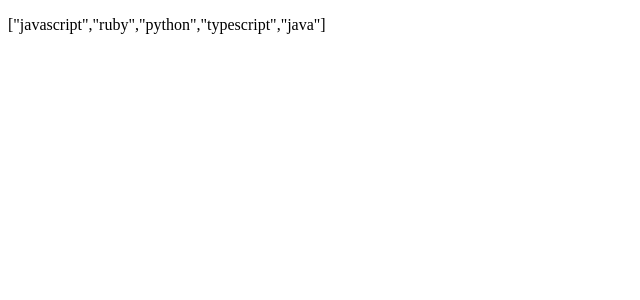
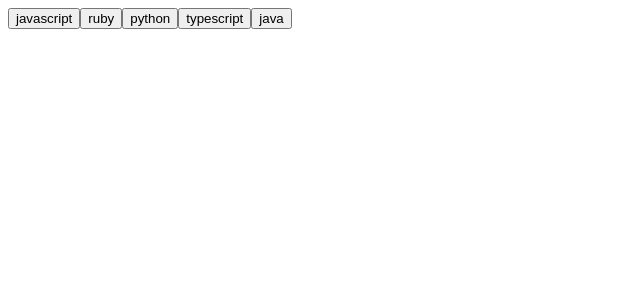
Before and after one commit to lucasfrosty/github-wrapper-ts, a React (Create React App) app: page / in a window 1280 px wide. Shown: the top 300 px of the page, without its empty margins (0-640 px from the left). Built offline with nearby package versions, Linux system fonts and the light colour scheme.

Commit message:
buttons are now changing the currentLanguage state

```diff
--- a/src/components/App/App.tsx
+++ b/src/components/App/App.tsx
@@ -18,11 +18,17 @@ class App extends React.Component<any, State> {
     });
   }
 
+  changeCurrentLanguage = (language: string) => {
+    this.setState({
+      currentLanguage: language,
+    });
+  }
+
   render() {
     const { languages } = this.state;
     return (
       <div>
-        <LanguageList languages={languages} />
+        <LanguageList languages={languages} onClick={this.changeCurrentLanguage} />
       </div>
 
     )
--- a/src/components/LanguageList/LanguageList.tsx
+++ b/src/components/LanguageList/LanguageList.tsx
@@ -2,14 +2,21 @@ import * as React from 'react';
 
 interface Props {
   languages: string[];
+  onClick: (language: string) => any;
 }
 
-function LanguageList({ languages }: Props) {
+function LanguageList({ languages, onClick }: Props) {
   return (
-    <p>
-      {JSON.stringify(languages)}
-    </p>
-  )
+    <React.Fragment>
+      {languages.map(language => {
+        function onClickHandler() {
+          onClick(language);
+        }
+
+        return <button key={language} onClick={onClickHandler}>{language}</button>
+      })}
+    </React.Fragment>
+  );
 }
 
 export default LanguageList;
```
